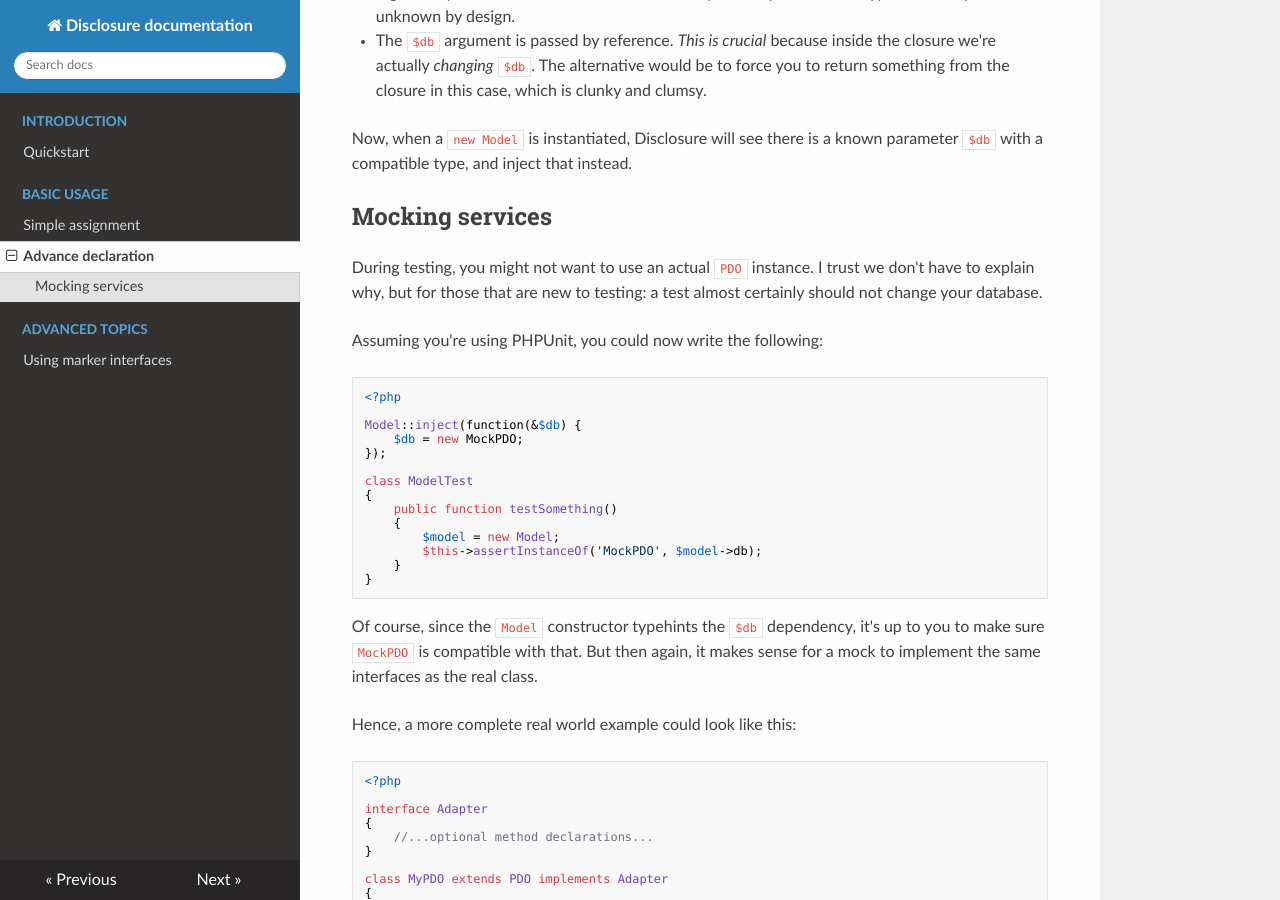
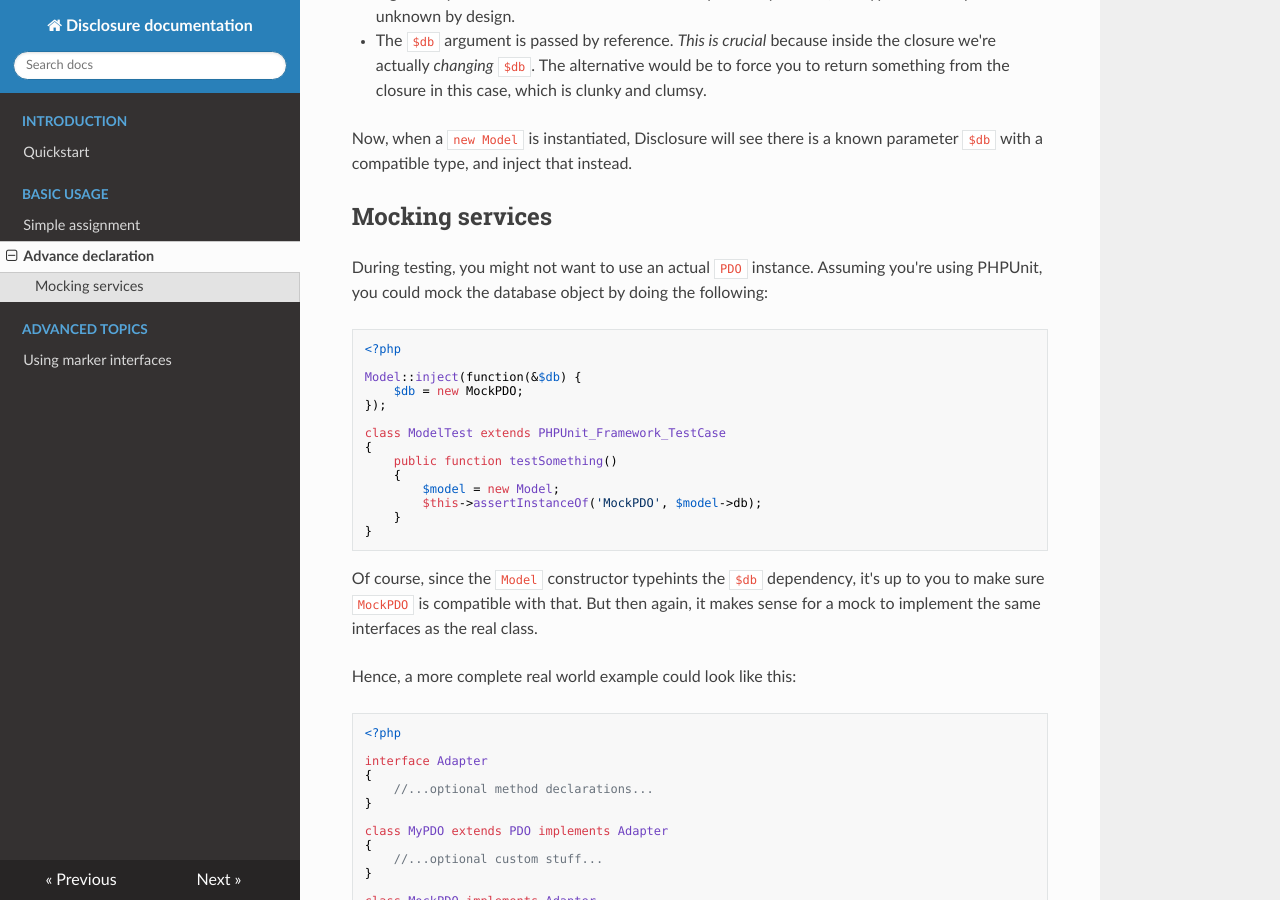
Before and after one commit to monolyth-php/disclosure, an MkDocs documentation site: the page built from docs/basic/advance-declaration.md, in a window 1280 px wide and 900 px high, scrolled down 949 px. Built offline with MkDocs 1.6.1, drawn with Linux system fonts in a browser that asks for light colours; nearby versions of some CDN libraries; old or Windows-style settings are respelled for this version of MkDocs.

Commit message:
update advance declaration docs

```diff
--- a/docs/basic/advance-declaration.md
+++ b/docs/basic/advance-declaration.md
@@ -52,11 +52,9 @@ parameter `$db` with a compatible type, and inject that instead.
 
 ## Mocking services
 
-During testing, you might not want to use an actual `PDO` instance. I trust we
-don't have to explain why, but for those that are new to testing: a test almost
-certainly should not change your database.
-
-Assuming you're using PHPUnit, you could now write the following:
+During testing, you might not want to use an actual `PDO` instance. Assuming
+you're using PHPUnit, you could mock the database object by doing the
+following:
 
     <?php
 
@@ -64,7 +62,7 @@ Assuming you're using PHPUnit, you could now write the following:
         $db = new MockPDO;
     });
 
-    class ModelTest
+    class ModelTest extends PHPUnit_Framework_TestCase
     {
         public function testSomething()
         {
@@ -73,9 +71,9 @@ Assuming you're using PHPUnit, you could now write the following:
         }
     }
 
-Of course, since the `Model` constructor typehints the `$db` dependency, it's up
-to you to make sure `MockPDO` is compatible with that. But then again, it makes
-sense for a mock to implement the same interfaces as the real class.
+Of course, since the `Model` constructor typehints the `$db` dependency, it's
+up to you to make sure `MockPDO` is compatible with that. But then again, it
+makes sense for a mock to implement the same interfaces as the real class.
 
 Hence, a more complete real world example could look like this:
 
```
